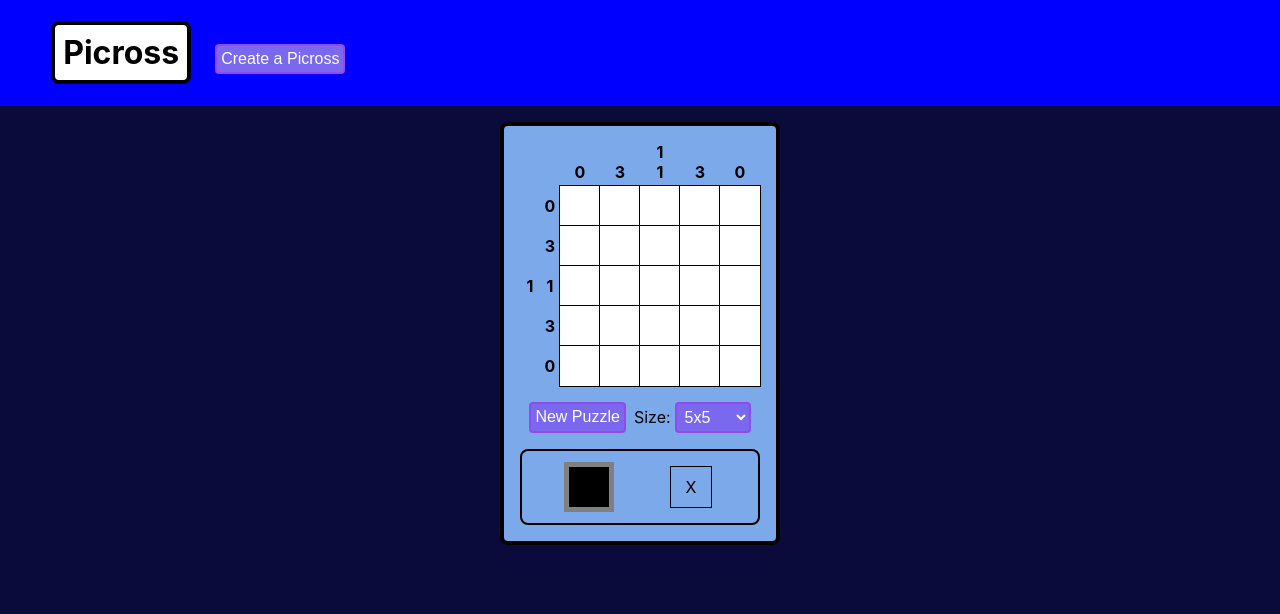
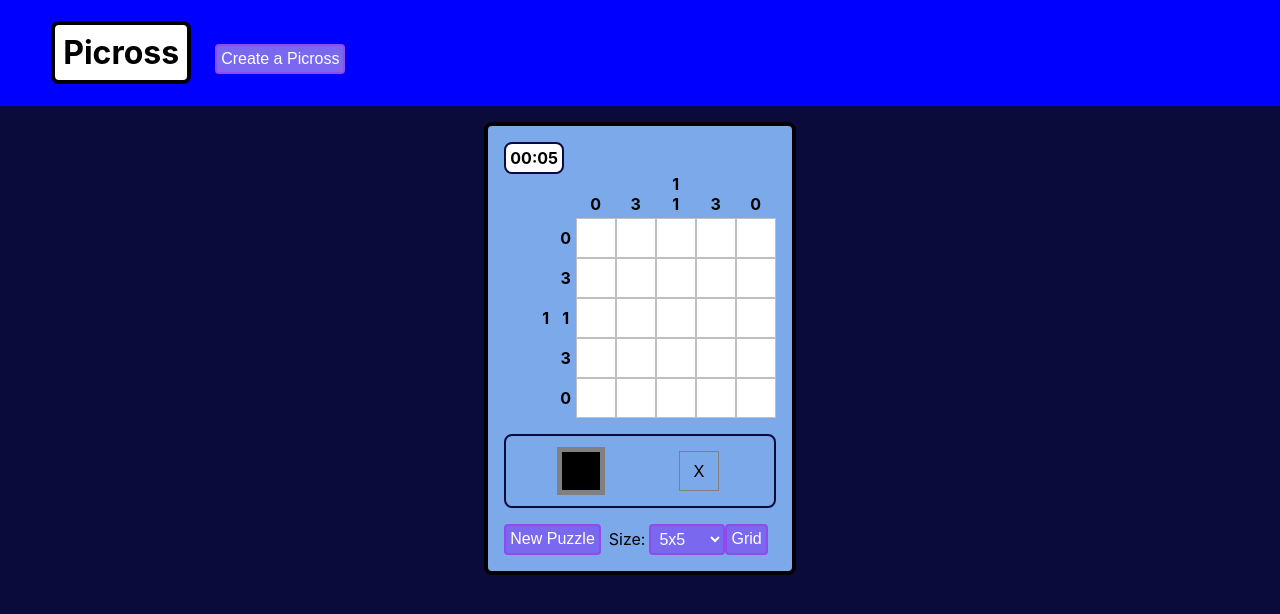
Before and after one commit to JordanMcFarland/picross, a React (Create React App) app: page / in a window 1280 px wide. Shown: the top 614 px of the page. Built offline with nearby package versions, Linux system fonts and the light colour scheme.

Commit message:
Grid Barriers, Timer

```diff
--- a/src/App.css
+++ b/src/App.css
@@ -65,9 +65,9 @@ h1 {
 
 .gridSquare {
   display: flex;
-  outline: 1px solid black;
-  width: 24px;
-  height: 24px;
+  border: 1px solid rgb(128, 128, 128, .5);
+  width: 22px;
+  height: 22px;
   align-items: center;
   justify-content: center;
   user-select: none;
@@ -78,7 +78,7 @@ h1 {
 }
 
 .gridSquare:hover {
-  outline-width: 3px;
+  outline: 3px solid rgb(128, 128, 128, .8);
   z-index: 5;
 }
 
@@ -86,7 +86,7 @@ h1 {
   display: flex;
   align-items: center;
   justify-content: space-around;
-  border: 2px solid black;
+  border: 2px solid rgb(10, 10, 59);
   border-radius: 8px;
   padding: 16px 16px;
   margin-top: 16px;
@@ -111,7 +111,7 @@ h1 {
   align-items: center;
   width: 24px;
   height: 24px;
-  outline: 1px solid black;
+  outline: 1px solid gray;
 }
 
 button {
@@ -142,37 +142,71 @@ select {
   accent-color: green;
 }
 
+.timer {
+  display: inline-flex;
+        flex-direction: row;
+        border: 2px solid rgb(10, 10, 59);
+        border-radius: 8px;
+        padding: 4px;
+        background-color: white;
+}
+
+.rowBarrier {
+  background-color: black;
+  width: 22px;
+  z-index: 2;
+  border: 1px black solid
+}
+
+.colBarrier {
+  background-color: black;
+  height: 22px;
+  z-index: 2;
+  border: 1px black solid
+}
+
 /* Tablet */
 @media only screen and (min-width: 576px) {
   .gridSquare, .fillInTool, .xTool {
-    width: 32px;
-    height: 32px;
+    width: 30px;
+    height: 30px;
   }
   .xNumCount {
-    height: 32px
+    height: 32px;
   }
   .yNumCount {
     width: 32px
+  }
+
+  .rowBarrier {
+    width: 30px
+  }
+
+  .colBarrier {
+    height: 30px
   }
 }
 
 /* Desktop */
 @media only screen and (min-width: 768px) {
   .gridSquare, .fillInTool, .xTool {
-    width: 40px;
+    width: 38px;
+    height: 38px;
+  }
+  .xNumCount {
     height: 40px;
   }
-  .xNumCount {
-    height: 40px
+
+
+  .yNumCount {
+    width: 40px;
   }
-  .yNumCount {
-    width: 40px
+
+  .rowBarrier {
+    width: 38px
+  }
+
+  .colBarrier {
+    height: 38px
   }
 }
-
-img {
-  image-rendering: -moz-crisp-edges; /* Firefox */
-image-rendering: -o-crisp-edges; /* Opera */
-image-rendering: -webkit-optimize-contrast; /* Webkit (non-standard naming) */
-image-rendering: crisp-edges;
-}
--- a/src/components/GridSquare.js
+++ b/src/components/GridSquare.js
@@ -1,4 +1,4 @@
-import React from "react";
+import React, { useEffect } from "react";
 
 const GridSquare = ({
   coordinates,
@@ -10,7 +10,13 @@ const GridSquare = ({
   grid,
   setGrid,
   state,
+  x,
+  y,
 }) => {
+  useEffect(() => {
+    console.log(grid.length && x === 4);
+  }, []);
+
   function getDragState() {
     switch (currentTool) {
       case "fillInTool":
@@ -22,7 +28,7 @@ const GridSquare = ({
   }
 
   // update the state of the toggled grid square
-  function ToggleGridSquare() {
+  function toggleGridSquare() {
     const newGrid = [...grid];
     let toState;
 
@@ -54,14 +60,13 @@ const GridSquare = ({
       className="gridSquare"
       style={{
         backgroundColor: state === "active" ? "black" : "white",
-        outlineColor: state === "active" ? "grey" : "black",
       }}
       onMouseDown={() => {
-        ToggleGridSquare();
+        toggleGridSquare();
         getDragState();
         setDragging(true);
       }}
-      onMouseOver={() => dragging && ToggleGridSquare()}
+      onMouseOver={() => dragging && toggleGridSquare()}
     >
       {state === "dead" && <p style={{ userSelect: "none" }}>X</p>}
     </div>
--- a/src/components/Picross.js
+++ b/src/components/Picross.js
@@ -1,5 +1,6 @@
 import React, { useEffect, useState } from "react";
 import GridSquare from "./GridSquare";
+import Timer from "./Timer";
 import PUZZLES from "../shared/PUZZLES";
 
 const PicrossGrid = ({ setSolved }) => {
@@ -12,6 +13,8 @@ const PicrossGrid = ({ setSolved }) => {
   const [dragging, setDragging] = useState(false);
   const [dragState, setDragState] = useState();
   const [newGridSize, setNewGridSize] = useState("fiveByFive");
+  const [timer, setTimer] = useState(0);
+  const [timerIsActive, setTimerIsActive] = useState(true);
 
   // Listen for mouse up anywhere on screen so drag state updates properly
   useEffect(() => {
@@ -103,6 +106,7 @@ const PicrossGrid = ({ setSolved }) => {
         });
       });
 
+      setTimerIsActive(!puzzleSolved);
       setSolved(puzzleSolved);
     }
 
@@ -117,6 +121,7 @@ const PicrossGrid = ({ setSolved }) => {
     newPuzzle = setANewGrid(PUZZLES[puzzleSize][newPuzzleName]);
     setSolved(false);
     setGrid(newPuzzle);
+    setTimer(0);
   }
 
   function setANewGrid(newPuzzle) {
@@ -140,7 +145,13 @@ const PicrossGrid = ({ setSolved }) => {
       <div className="gridRow">
         {rowColCounts.col.map((colArr, index) => {
           return (
-            <div key={index} className="verticalNumContainer">
+            <div
+              key={index}
+              className="verticalNumContainer"
+              style={{
+                marginLeft: index > 0 && index % 5 === 0 && 2,
+              }}
+            >
               {colArr.map((num, numIndex) => {
                 return (
                   <div
@@ -177,10 +188,31 @@ const PicrossGrid = ({ setSolved }) => {
     return (
       <>
         {yIndex === 0 && renderColumnNumberRow()}
+        {/* Include barrier to outline 5x5 grid */}
+        {yIndex > 0 && yIndex % 5 === 0 && (
+          <div className="gridRow">
+            {grid[0].map((col, xIndex) => {
+              return (
+                <div
+                  className="rowBarrier"
+                  // Compensate for vertical barrier with this styling
+                  style={{
+                    paddingLeft: xIndex > 0 && xIndex % 5 === 0 && 2,
+                  }}
+                />
+              );
+            })}
+          </div>
+        )}
         <div key={yIndex} className="gridRow">
           {rowColCounts.row.length && renderRowNumbers(yIndex)}
           {row.map((col, xIndex) => {
             return (
+              <>
+                {/* Include barrier to outline 5x5 grid */}
+                {xIndex > 0 && xIndex % 5 === 0 && (
+                  <div className="colBarrier" />
+                )}
                 <GridSquare
                   key={xIndex}
                   x={xIndex}
@@ -195,6 +227,7 @@ const PicrossGrid = ({ setSolved }) => {
                   grid={grid}
                   setGrid={setGrid}
                 />
+              </>
             );
           })}
         </div>
@@ -204,7 +237,15 @@ const PicrossGrid = ({ setSolved }) => {
 
   return (
     <>
+      <div>
+        <Timer
+          timer={timer}
+          setTimer={setTimer}
+          timerIsActive={timerIsActive}
+        />
+      </div>
       {renderGrid}
+      <ToolSelector currentTool={currentTool} setCurrentTool={setCurrentTool} />
       <div
         style={{
           marginTop: 16,
@@ -227,9 +268,10 @@ const PicrossGrid = ({ setSolved }) => {
         >
           <option value="fiveByFive">5x5</option>
           <option value="tenByTen">10x10</option>
+          <option value="fifteenByFifteen">15x15</option>
         </select>
+        <button onClick={() => console.log(grid)}>Grid</button>
       </div>
-      <ToolSelector currentTool={currentTool} setCurrentTool={setCurrentTool} />
     </>
   );
 };
--- a/src/components/PicrossCreator.js
+++ b/src/components/PicrossCreator.js
@@ -52,9 +52,31 @@ const PicrossCreator = () => {
 
   const renderGrid = grid.map((row, yIndex) => {
     return (
+      <>
+        {/* Include barrier to outline 5x5 grid */}
+        {yIndex > 0 && yIndex % 5 === 0 && (
+          <div className="gridRow">
+            {grid[0].map((col, xIndex) => {
+              return (
+                <div
+                  className="rowBarrier"
+                  // Compensate for vertical barrier with this styling
+                  style={{
+                    paddingLeft: xIndex > 0 && xIndex % 5 === 0 && 2,
+                  }}
+                />
+              );
+            })}
+          </div>
+        )}
         <div key={yIndex} className="gridRow">
           {row.map((col, xIndex) => {
             return (
+              <>
+                {/* Include barrier to outline 5x5 grid */}
+                {xIndex > 0 && xIndex % 5 === 0 && (
+                  <div className="colBarrier" />
+                )}
                 <GridSquare
                   key={xIndex}
                   x={xIndex}
@@ -69,9 +91,11 @@ const PicrossCreator = () => {
                   grid={grid}
                   setGrid={setGrid}
                 />
+              </>
             );
           })}
         </div>
+      </>
     );
   });
 
@@ -92,16 +116,10 @@ const PicrossCreator = () => {
           id="xValue"
           onChange={(e) => setGridSize({ ...gridSize, x: e.target.value })}
         >
-          <option value="1">1</option>
-          <option value="2">2</option>
-          <option value="3">3</option>
-          <option value="4">4</option>
           <option value="5">5</option>
-          <option value="6">6</option>
-          <option value="7">7</option>
-          <option value="8">8</option>
-          <option value="9">9</option>
           <option value="10">10</option>
+          <option value="15">15</option>
+          <option value="20">20</option>
         </select>
         <label htmlFor="yValue">Height: </label>
         <select
@@ -110,16 +128,9 @@ const PicrossCreator = () => {
           id="yValue"
           onChange={(e) => setGridSize({ ...gridSize, y: e.target.value })}
         >
-          <option value="1">1</option>
-          <option value="2">2</option>
-          <option value="3">3</option>
-          <option value="4">4</option>
           <option value="5">5</option>
-          <option value="6">6</option>
-          <option value="7">7</option>
-          <option value="8">8</option>
-          <option value="9">9</option>
           <option value="10">10</option>
+          <option value="15">15</option>
         </select>
         <button onClick={() => handleSubmit()}>Submit</button>
       </div>
--- /dev/null
+++ b/src/components/Timer.js
@@ -0,0 +1,32 @@
+import React from "react";
+import { useEffect } from "react";
+
+const Timer = ({ timerIsActive, timer, setTimer }) => {
+  useEffect(() => {
+    let interval = null;
+
+    if (timerIsActive) {
+      interval = setInterval(() => {
+        setTimer((timer) => timer + 1000);
+      }, 1000);
+    } else {
+      clearInterval(interval);
+    }
+    return () => {
+      clearInterval(interval);
+    };
+  }, [timerIsActive]);
+
+  return (
+    <div className="timer">
+      <h4 style={{ margin: 0 }}>
+        {("0" + Math.floor((timer / 60000) % 60)).slice(-2)}:
+      </h4>
+      <h4 style={{ margin: 0 }}>
+        {("0" + Math.floor((timer / 1000) % 60)).slice(-2)}
+      </h4>
+    </div>
+  );
+};
+
+export default Timer;
--- a/src/shared/PUZZLES.js
+++ b/src/shared/PUZZLES.js
@@ -112,6 +112,25 @@ const PUZZLES = {
       ["x", "", "x", "", "x", "", "", "", "x", ""],
     ],
   },
+  fifteenByFifteen: {
+    inverted: [
+      ["", "", "", "", "", "x", "x", "x", "x", "x", "", "x", "x", "x", ""],
+      ["", "x", "x", "x", "", "x", "", "", "", "x", "", "", "x", "", ""],
+      ["", "x", "", "x", "", "x", "", "x", "", "x", "", "", "x", "", ""],
+      ["", "x", "x", "x", "", "x", "", "", "", "x", "x", "x", "", "x", "x"],
+      ["", "", "", "", "", "x", "x", "x", "x", "x", "x", "x", "", "x", "x"],
+      ["", "x", "", "x", "", "x", "x", "x", "x", "x", "x", "", "x", "", "x"],
+      ["x", "", "", "", "x", "", "x", "x", "x", "", "", "x", "x", "x", ""],
+      ["x", "x", "", "x", "x", "", "", "x", "", "", "", "", "x", "", ""],
+      ["x", "", "", "", "x", "", "x", "x", "x", "", "", "x", "x", "x", ""],
+      ["", "x", "", "x", "", "x", "x", "x", "x", "x", "x", "", "x", "", "x"],
+      ["", "", "", "", "", "", "x", "x", "x", "", "x", "", "", "", "x"],
+      ["x", "", "", "", "x", "", "x", "x", "x", "", "x", "", "", "", "x"],
+      ["x", "x", "", "x", "x", "", "x", "x", "x", "", "x", "", "", "", "x"],
+      ["x", "", "", "", "x", "", "", "x", "", "", "x", "x", "", "x", "x"],
+      ["", "", "", "", "", "", "", "x", "", "", "x", "x", "", "x", "x"],
+    ],
+  },
 };
 
 export default PUZZLES;
```
Lines whose indentation alone changed are shown as unchanged.
